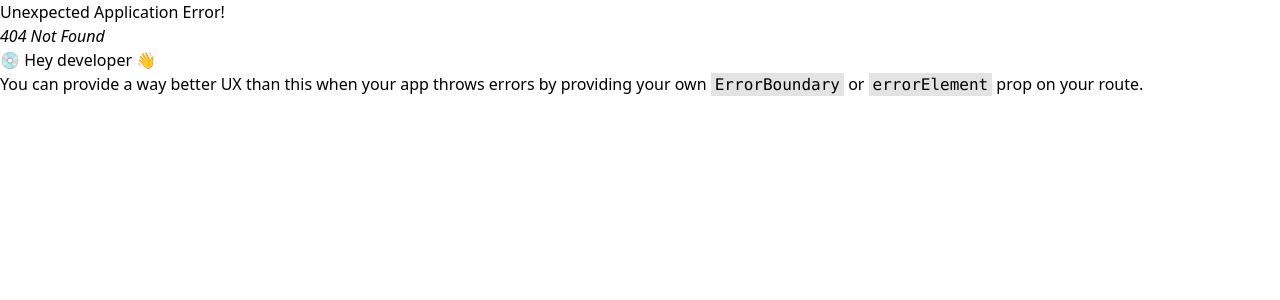
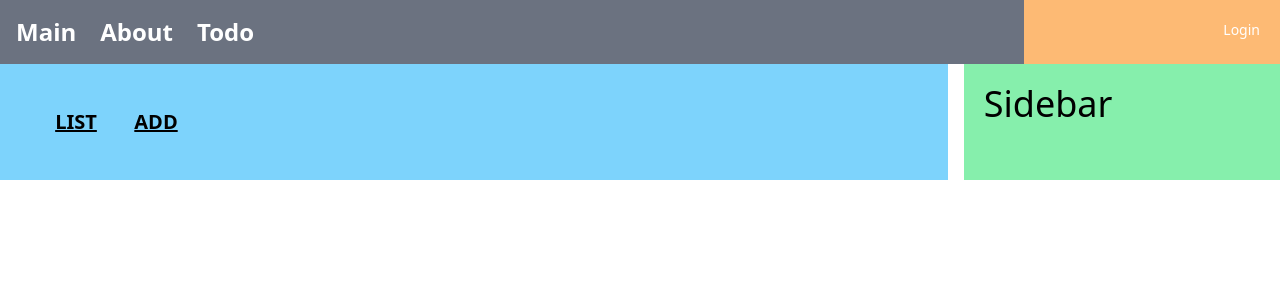
Before and after one commit to yelo-o/React-Spring-Front, a React (Create React App) app: page /todo in a window 1280 px wide. Before the commit this address had no page. Shown: the top 300 px of the page. Built offline with nearby package versions, Linux system fonts and the light colour scheme.

Commit message:
todo 하위 경로 설정과 Outlet

```diff
--- a/src/components/menus/BasicMenu.js
+++ b/src/components/menus/BasicMenu.js
@@ -10,6 +10,9 @@
                     </li>
                     <li className="pr-6 text-2xl">
                         <Link to={'/about'}>About</Link>
+                    </li>
+                    <li className="pr-6 text-2xl">
+                        <Link to={'/todo'}>Todo</Link>
                     </li>
                 </ul>
             </div>
--- a/src/layouts/BasicLayout.js
+++ b/src/layouts/BasicLayout.js
@@ -3,15 +3,15 @@
 const BasicLayout = ({children}) => {
     return (
         <>
-            <BasicMenu></BasicMenu>
+            <BasicMenu/>
 
-            <div className="bg-white my-5 w-full flex flex-col space-y-4 md:flex-row md:space-x-4 md:space-y-0">
+            <div className="bg-white w-full flex flex-col space-y-4 md:flex-row md:space-x-4 md:space-y-0">
 
-                <main className="bg-sky-300 md:w-2/3 lg:w-3/4 px-5 py-40">
+                <main className="bg-sky-300 md:w-2/3 lg:w-3/4 px-5 py-5">
                     {children}
                 </main>
 
-                <aside className="bg-green-300 md:w-1/3 lg:w-1/4 px-5 py-40">
+                <aside className="bg-green-300 md:w-1/3 lg:w-1/4 px-5 flex py-5">
                     <h1 className="text-2xl md:text-4xl">Sidebar</h1>
                 </aside>
             </div>
--- /dev/null
+++ b/src/pages/todo/IndexPage.js
@@ -0,0 +1,18 @@
+import { Outlet } from "react-router-dom"
+import BasicLayout from "../../layouts/BasicLayout"
+
+const IndexPage = () => {
+    return (
+        <BasicLayout>
+            <div className="w-full flex m-2 p-2">
+                <div className="text-xl p-2 w-20 font-extrabold text-center underline">LIST</div>
+                <div className="text-xl p-2 w-20 font-extrabold text-center underline">ADD</div>
+            </div>
+            <div className="flex flex-wrap w-full">
+                <Outlet/>
+            </div>
+        </BasicLayout>
+    );
+}
+
+export default IndexPage;
--- a/src/router/root.js
+++ b/src/router/root.js
@@ -5,6 +5,8 @@
 const Loading = <div>Loading...</div>;
 const Main = lazy(() => import("../pages/MainPage"));
 const About = lazy(() => import("../pages/AboutPage"));
+
+const TodoIndex = lazy(() => import("../pages/todo/IndexPage"))
 
 const root = createBrowserRouter([
     {
@@ -15,6 +17,10 @@
         path: "/about",
         element: <Suspense fallback={Loading}><About/></Suspense>
     },
+    {
+        path: "/todo",
+        element: <Suspense fallback={Loading}><TodoIndex/></Suspense>
+    },
 ])
 
 export default root;
```
Also changed, not shown: notes/02_리액트-라우터.md (+2 -0 lines).
